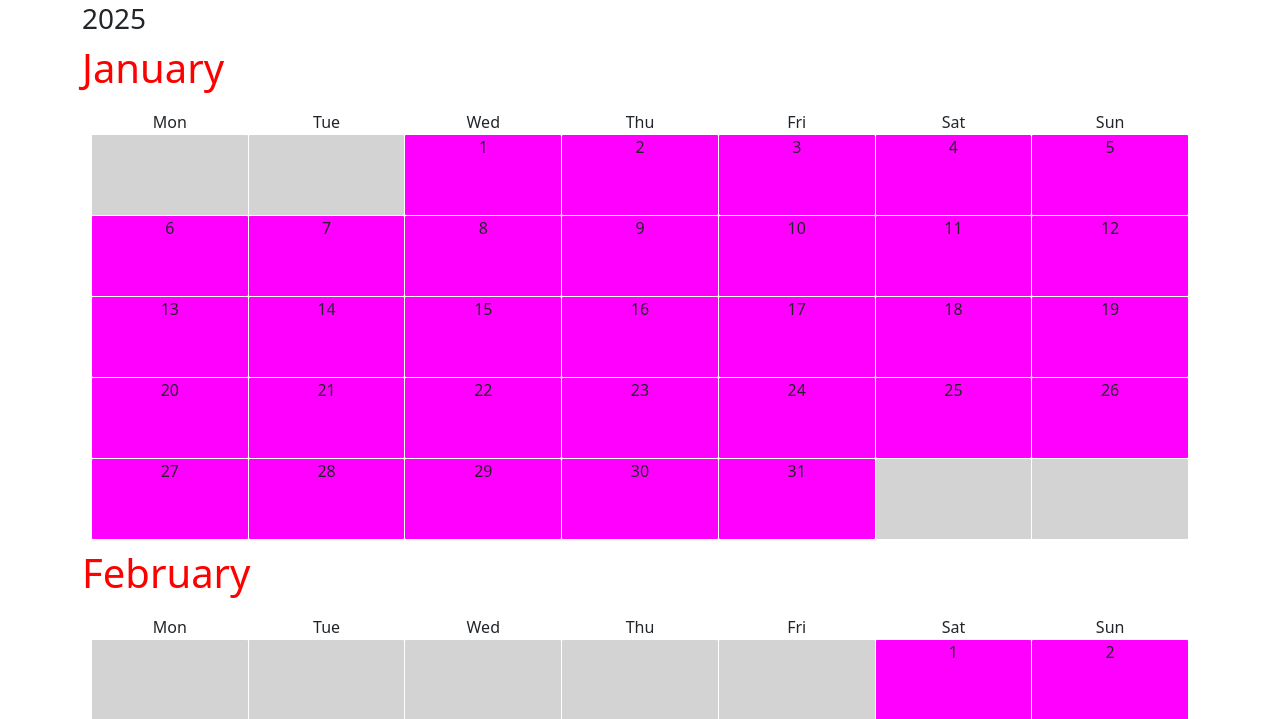
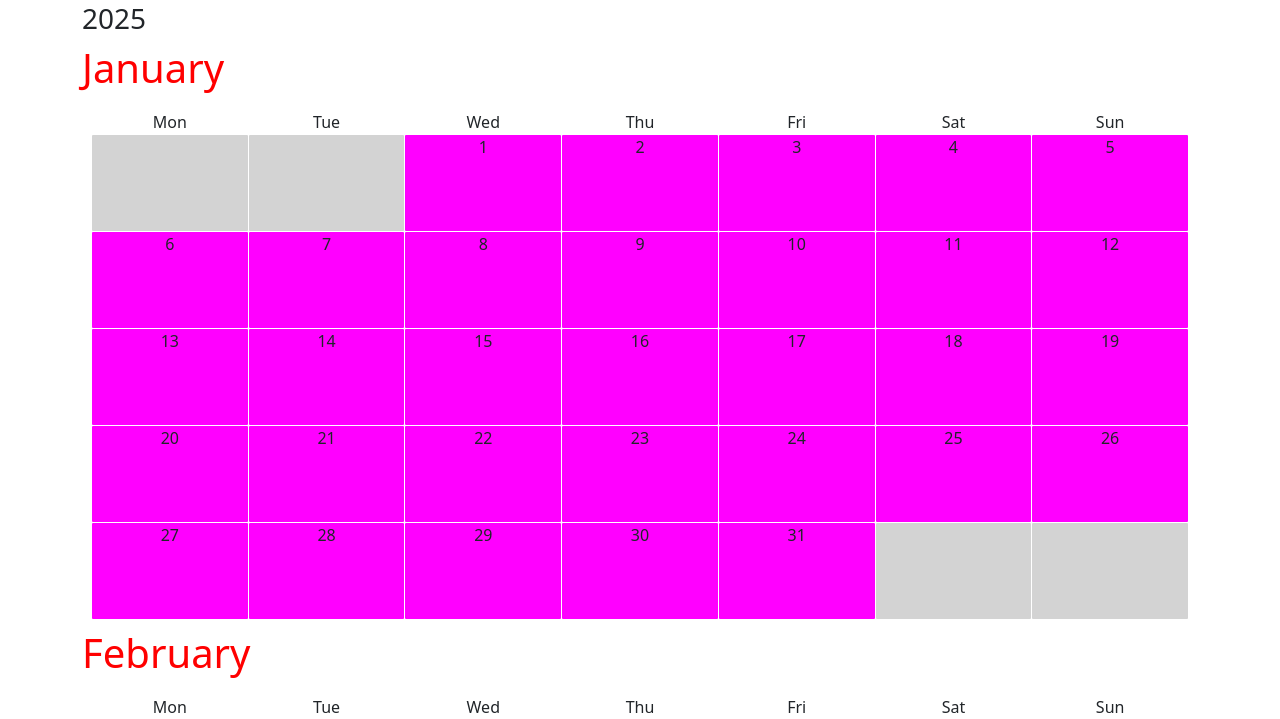
Before and after one commit to Filbog/aerial-calendar, a Django app: page /calendar/ in a window 1280 px wide. Shown: the part 126-845 px from the top of the page. Run offline with Django 5.2, Linux system fonts and the light colour scheme; data that the repository does not hold is empty; parts of the project's set-up code (start-up, migrations or seed data) failed here and were passed over.

Commit message:
going in the right direction

```diff
--- a/static/css/style.css
+++ b/static/css/style.css
@@ -11,7 +11,7 @@ body {
 
 .calendar-grid{
     display: grid;
-    grid-template-columns: repeat(7, 1fr);
+    grid-template-columns: repeat(7, minmax(0, 1fr));
     padding: 10px;
     gap: 1px;
 
@@ -22,19 +22,34 @@ body {
 }
 
 .day{
-    height: 5rem;
+    height: 6rem;
     background: magenta;
     /* border: 1px solid grey; */
     border-radius: 1px;
     display: flex;
-    justify-content: center;
+    align-items: flex-start;
+    flex-direction: column;
+    overflow: hidden;
 
 }
 
 .day.empty{
     background-color: lightgrey;
 }
+.day ul{
+    margin: 0;
+    padding: 2px;
+}
+.event-item{
+    white-space: nowrap;
+    overflow: hidden;
+    max-width: 100%;
+    margin: 0;
+}
 
+.day-number{
+    margin: 0 auto;
+}
 
 
 /* LIST LAYOUT */
--- a/static/js/generate_calendar.js
+++ b/static/js/generate_calendar.js
@@ -92,9 +92,9 @@ function populateCalendar(yearData) {
         if (day === "") {
           dayElement.classList.add("empty");
         } else {
-          dayElement.textContent = day; // Display the day
+          dayElement.innerHTML = `<p class='day-number'>${day}</p>`; // Display the day
 
-          // Convert the
+          // Convert the day number to a date string in the format YYYY-MM-DD
           const dateString = `${year}-${String(monthIndex + 1).padStart(
             2,
             "0"
@@ -109,6 +109,7 @@ function populateCalendar(yearData) {
             const eventList = document.createElement("ul");
             eventsOnDay.forEach((event) => {
               const eventItem = document.createElement("li");
+              eventItem.classList.add("event-item");
               eventItem.textContent = event.name;
               eventList.appendChild(eventItem);
             });
```
